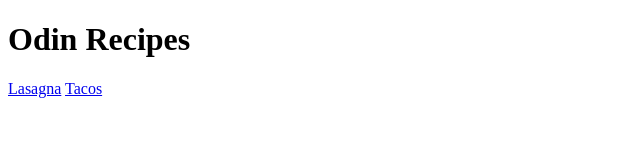
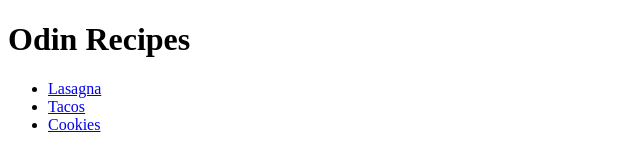
Before and after one commit to mattbcowan/odin-recipes, a plain HTML site: page index.html in a window 1280 px wide. Shown: the whole page, without its empty margins (0-640 px from the left). Drawn offline with Linux system fonts and the light colour scheme.

Commit message:
Link to cookies page on home page

```diff
--- a/index.html
+++ b/index.html
@@ -6,7 +6,10 @@
   </head>
   <body>
     <h1>Odin Recipes</h1>
-    <a href="./recipes/lasagna.html">Lasagna</a>
-    <a href="./recipes/tacos.html">Tacos</a>
+    <ul>
+      <li><a href="./recipes/lasagna.html">Lasagna</a></li>
+      <li><a href="./recipes/tacos.html">Tacos</a></li>
+      <li><a href="./recipes/cookies.html">Cookies</a></li>
+    </ul>
   </body>
 </html>
```
